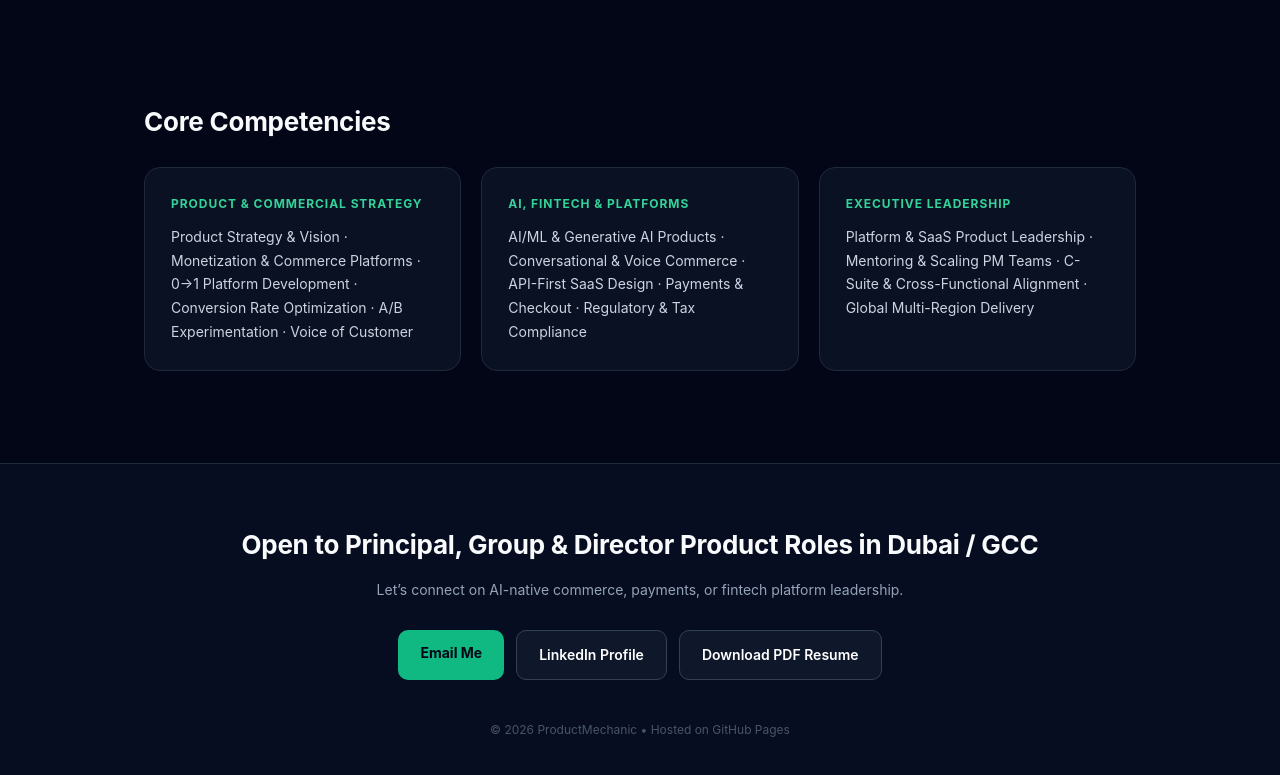
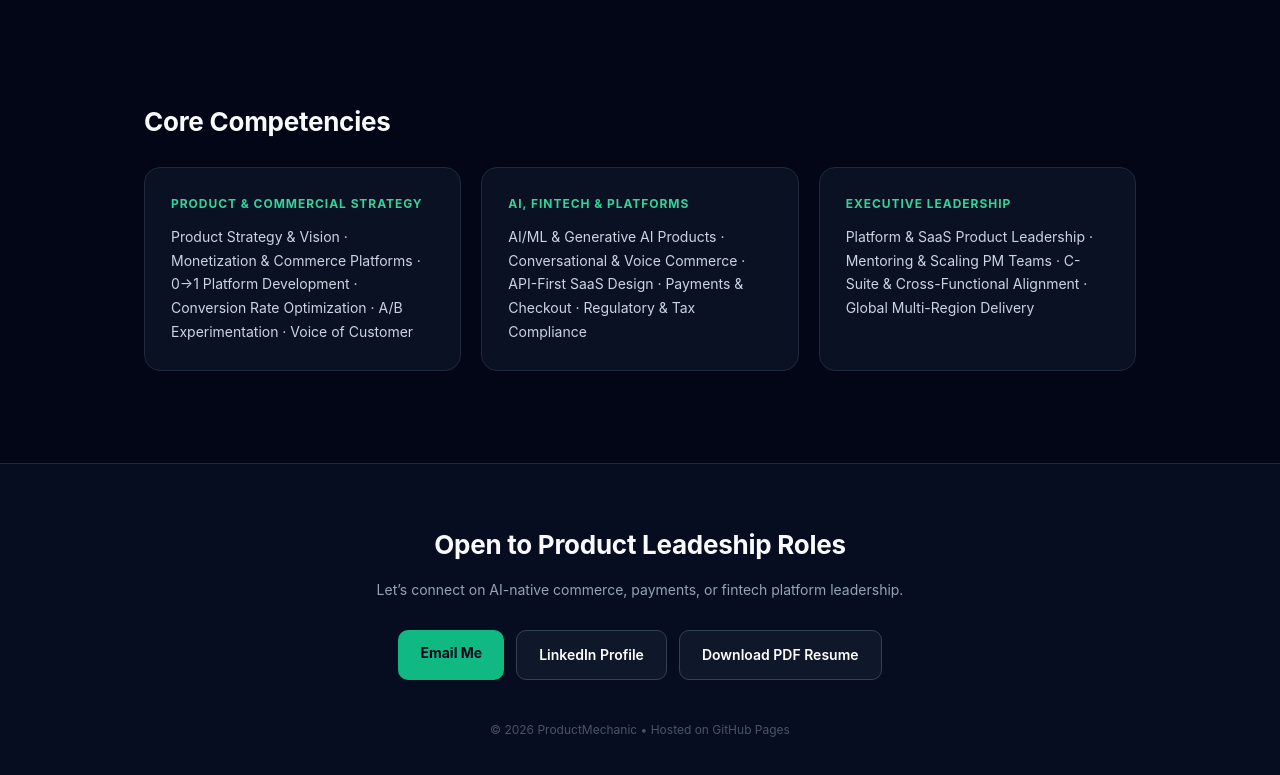
Before and after one commit to ProductMechanic/productmechanic.github.io, a plain HTML site: page index.html in a window 1280 px wide. Shown: the part 3782-4557 px from the top of the page. Drawn offline with Linux system fonts and the light colour scheme.

Commit message:
Update index.html

```diff
--- a/index.html
+++ b/index.html
@@ -519,7 +519,7 @@
 
   <footer id="contact">
     <div class="container">
-      <h2>Open to Principal, Group &amp; Director Product Roles in Dubai / GCC</h2>
+      <h2>Open to Product Leadeship Roles</h2>
       <p>Let&rsquo;s connect on AI-native commerce, payments, or fintech platform leadership.</p>
       <div class="footer-btns">
         <a href="mailto:anusar.gupta@gmail.com" class="btn-accent">Email Me</a>
```
